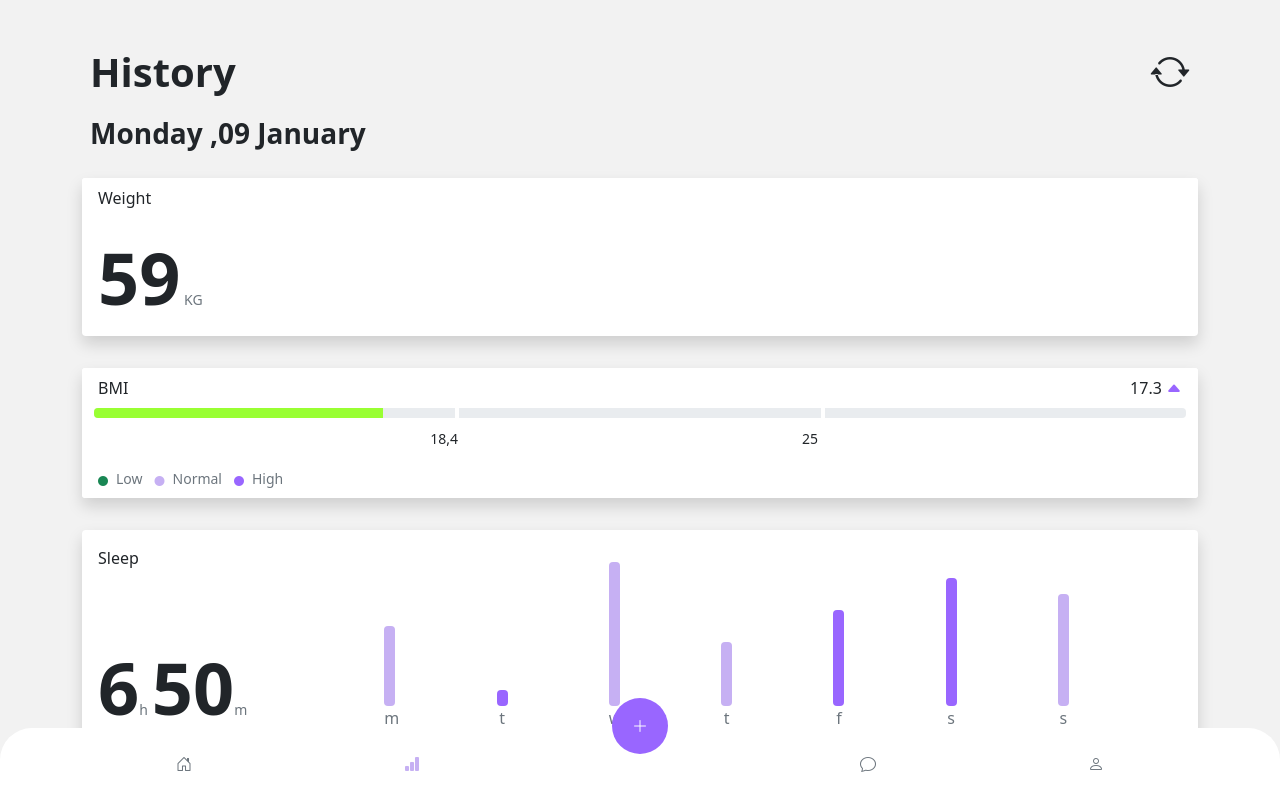
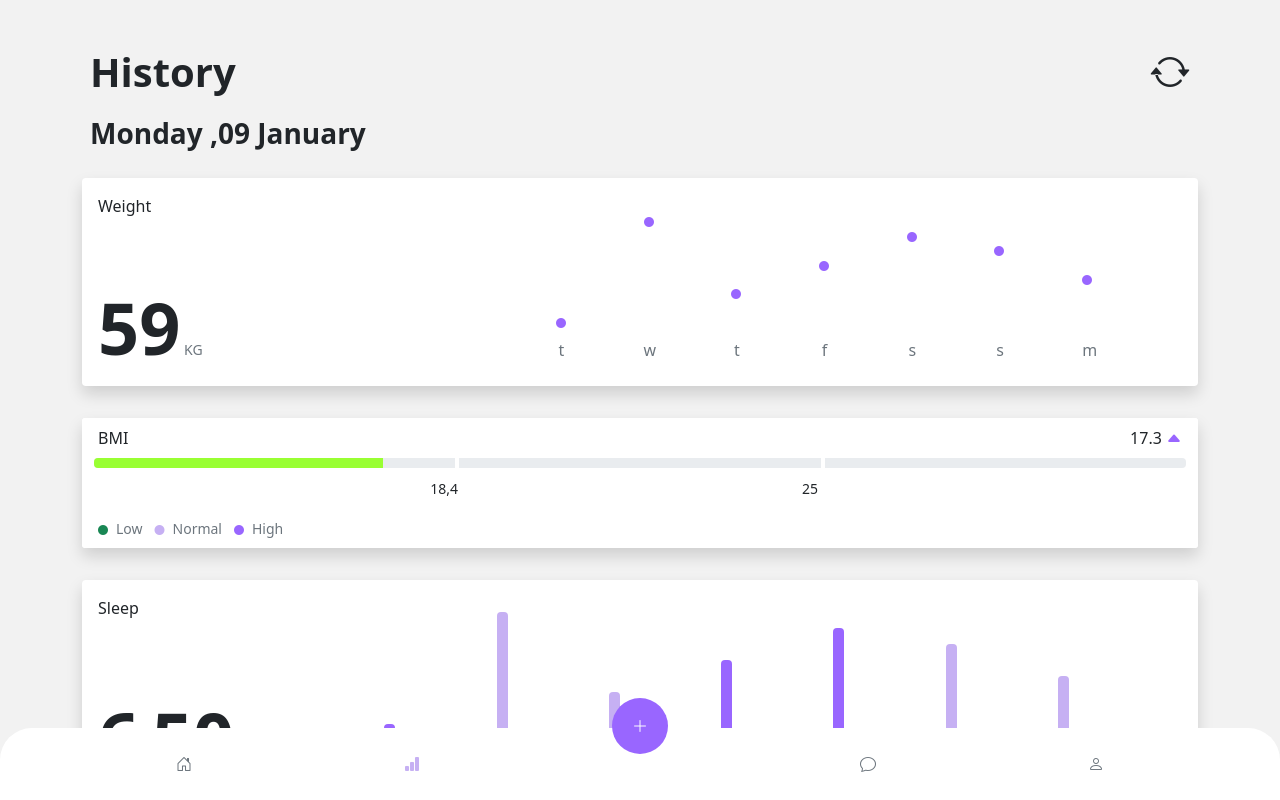
Before and after one commit to mykhie/TeamApt, an Angular app: page /history in a window 1280 px wide. Built offline with nearby package versions, Linux system fonts and the light colour scheme.

Commit message:
update : added dot graph to history

```diff
--- a/src/app/common/base/base.component.ts
+++ b/src/app/common/base/base.component.ts
@@ -30,10 +30,8 @@ export class BaseComponent {
 
   get today() {
     let objToday = new Date();
-
     let weekday = ['Sunday', 'Monday', 'Tuesday', 'Wednesday', 'Thursday', 'Friday', 'Saturday'],
       dayOfWeek = weekday[objToday.getDay()],
-
       dayOfMonth =   (objToday.getDate() < 10) ? '0' + objToday.getDate()  : objToday.getDate() ,
       months = ['January', 'February', 'March', 'April', 'May', 'June', 'July', 'August', 'September', 'October', 'November', 'December'],
       curMonth = months[objToday.getMonth()];
--- a/src/app/main/history/history.component.html
+++ b/src/app/main/history/history.component.html
@@ -20,21 +20,38 @@
 
     <div class="col">
       <div class="card shadow rounded-4 border-0">
-        <div class="card-header border-0 rounded-4 bg-white">
-          Weight
-        </div>
+
         <div class="card-body row ">
-
-          <div class="col-4">
-            <div class="text-nowrap">
+          <span class="" style="margin-bottom: -3em">Weight</span>
+          <div class="col-4 d-flex align-self-end">
+            <div class="text-nowrap ">
               <span class="display-2 fw-bold" #weight>56,2</span>
               <small class="text-muted"> KG</small>
             </div>
           </div>
-          <div class="col">
-
+          <div class="col mb-3" style="height: 10em">
+            <div class="d-flex justify-content-evenly  bd-highlight">
+              <div *ngFor="let bar of days"
+                   class="p-0 row d-flex justify-content-evenly  "
+                   style="height: 9em;width: 0.7em">
+                <div class="w-100 p-0 bg-white scale-in-bottom  rounded p-0 align-self-end"
+                     [style.height]="bar.percentage">
+                     <span class="">
+                       <i  class="bi bi-circle-fill text-purple bi-dot-lg"></i>
+                     </span>
                 </div>
               </div>
+            </div>
+            <div class="d-flex justify-content-evenly  bd-highlight">
+              <div *ngFor="let bar of days"
+                   class="p-0 row d-flex text-muted justify-content-evenly  "
+                   style="width: 0.7em">
+                {{bar.day.toLowerCase()}}
+              </div>
+            </div>
+          </div>
+        </div>
+
       </div>
     </div>
   </div>
@@ -111,7 +128,7 @@
                 <div class="w-100 p-0 bg-light-purple scale-in-bottom  rounded p-0 align-self-end"
                      [class.bg-light-purple]="bar.class===0"
                      [class.bg-purple]="bar.class===1"
-                      [style.height]="bar.percentage" >
+                     [style.height]="bar.percentage">
                   &nbsp;&nbsp;
                 </div>
               </div>
--- a/src/app/main/history/history.component.ts
+++ b/src/app/main/history/history.component.ts
@@ -8,13 +8,9 @@ import {BaseComponent} from "@app//common/base/base.component";
 })
 export class HistoryComponent extends BaseComponent implements AfterViewInit{
   days = [
-    {
-      day :'M',
-      percentage : '50%',
-      class:0
-    },{
+   {
       day :'T',
-      percentage : '10%',
+      percentage : '20%',
       class:1
     },{
       day :'W',
@@ -37,6 +33,11 @@ export class HistoryComponent extends BaseComponent implements AfterViewInit{
       percentage : '70%',
       class:0
     },
+    {
+      day :'M',
+      percentage : '50%',
+      class:0
+    }
   ];
   @ViewChild('weight') w: any;
   ngAfterViewInit() {
--- a/src/styles.scss
+++ b/src/styles.scss
@@ -158,6 +158,9 @@ main {
 .bg-light-green{
   background-color: $light-green;
 }
+.text-light-green{
+  color: $light-green;
+}
 
 
 ////
```
Lines whose indentation alone changed are shown as unchanged.
